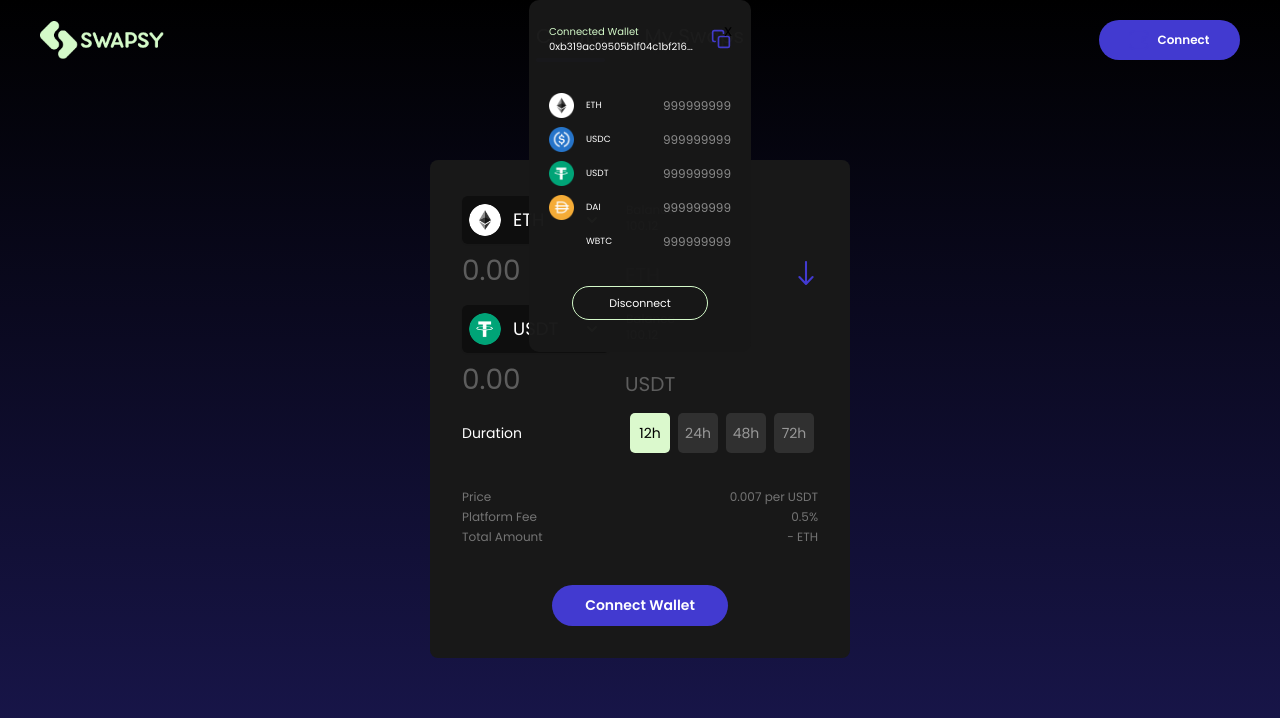
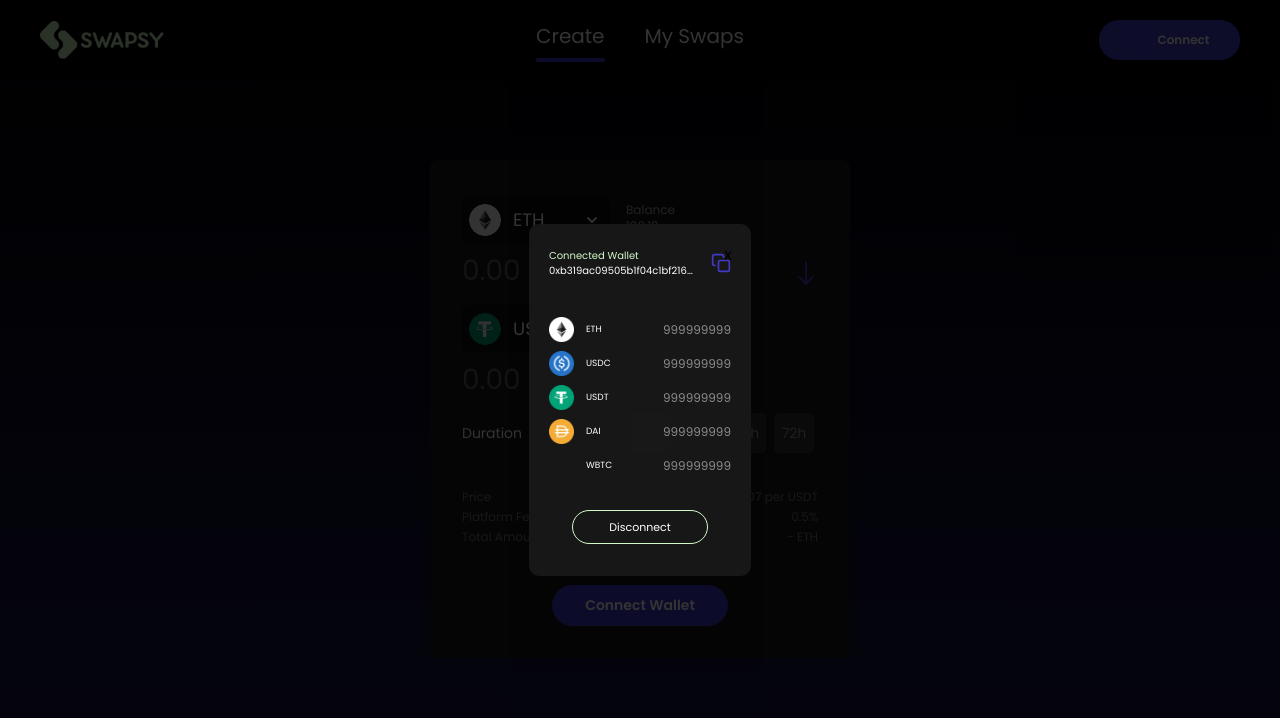
Before and after one commit to harisalkarni/swapsy-test, a React (Create React App) app: page / in a window 1280 px wide. Both pictures are taken after a click on the button "Connect". Shown: the top 718 px of the page. Built offline with nearby package versions, Linux system fonts and the light colour scheme.

Commit message:
improve flow

```diff
--- a/src/components/molecules/Header.tsx
+++ b/src/components/molecules/Header.tsx
@@ -13,7 +13,7 @@
   const store = useStore();
   return (
     <>
-      <div className="flex flex-row justify-between w-full px-[30px] md:px-[40px] h-[36px] items-center relative z-10 md:py-10">
+      <div className="flex flex-row justify-between w-full px-[30px] md:px-[40px] h-[36px] items-center relative z-0 md:py-10">
         <img
           src={Logo}
           alt="swapsi logo"
--- a/src/components/organisms/Swap.tsx
+++ b/src/components/organisms/Swap.tsx
@@ -149,7 +149,6 @@
     <div className="min-h-screen min-w-screen flex flex-col items-center justify-start pt-[96px] md:pt-0 overflow-x-hidden bg-black">
       <div className="absolute inset-0 opacity-40 bg-gradient-to-b from-black to-blue-purple"></div>
       <Header activeTab={activeTab} setTab={setActiveTab} />
-      <div className="absolute">{renderModalType() as any}</div>
       <div
         className={`rounded-[8px] relative z-5  md:mt-20 w-full ${
           activeTab === "CREATE" && "bg-erie-black p-8 w-[320px] md:w-[420px]"
@@ -161,6 +160,13 @@
           <History />
         )}
       </div>
+      {store.modal !== "NULL" && (
+        <div
+          className={`absolute top-0 bottom-0 left-0 right-0 flex bg-black bg-opacity-80 flex-row justify-center items-center `}
+        >
+          {renderModalType() as any}
+        </div>
+      )}
     </div>
   );
 };
```
